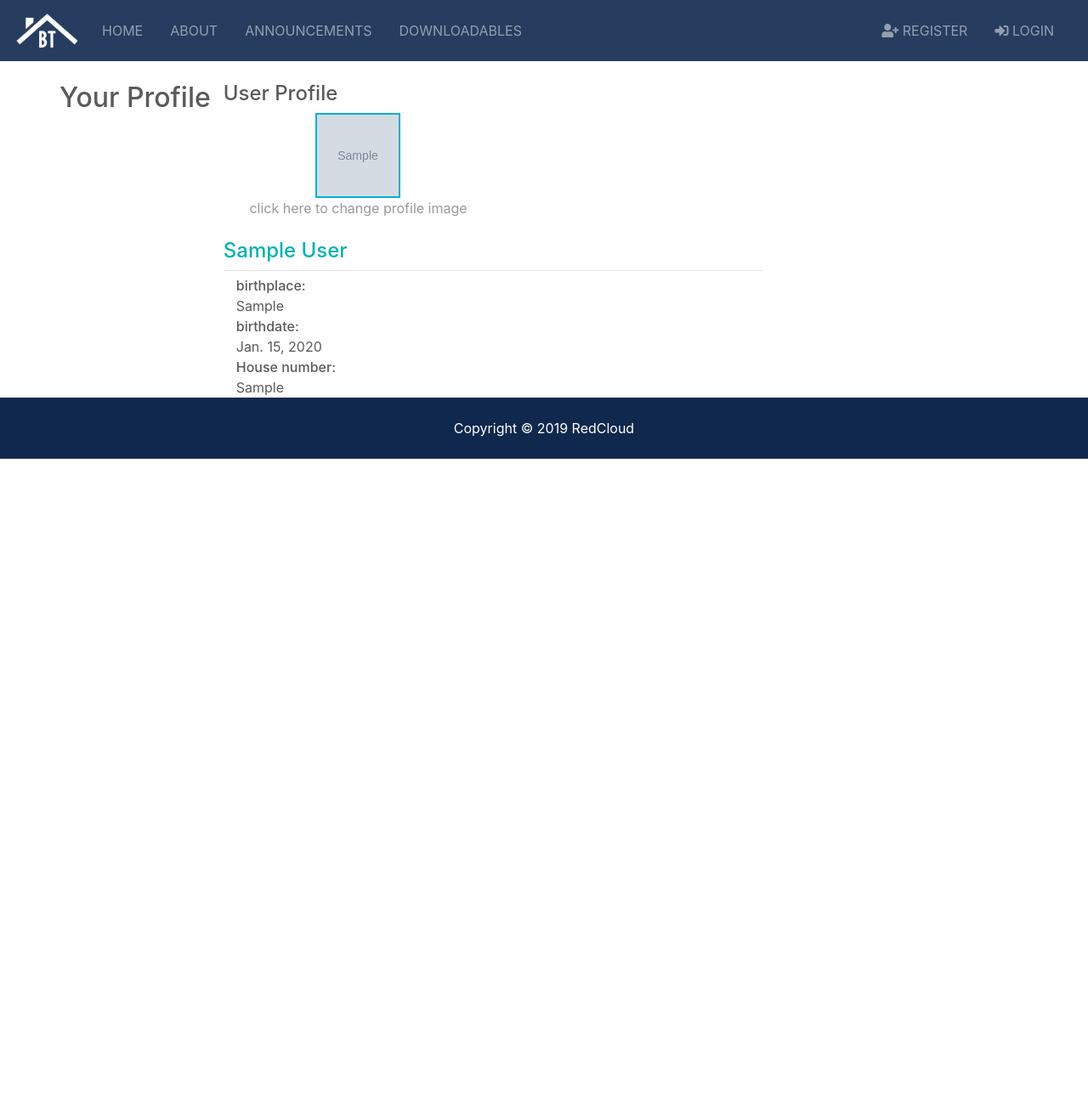
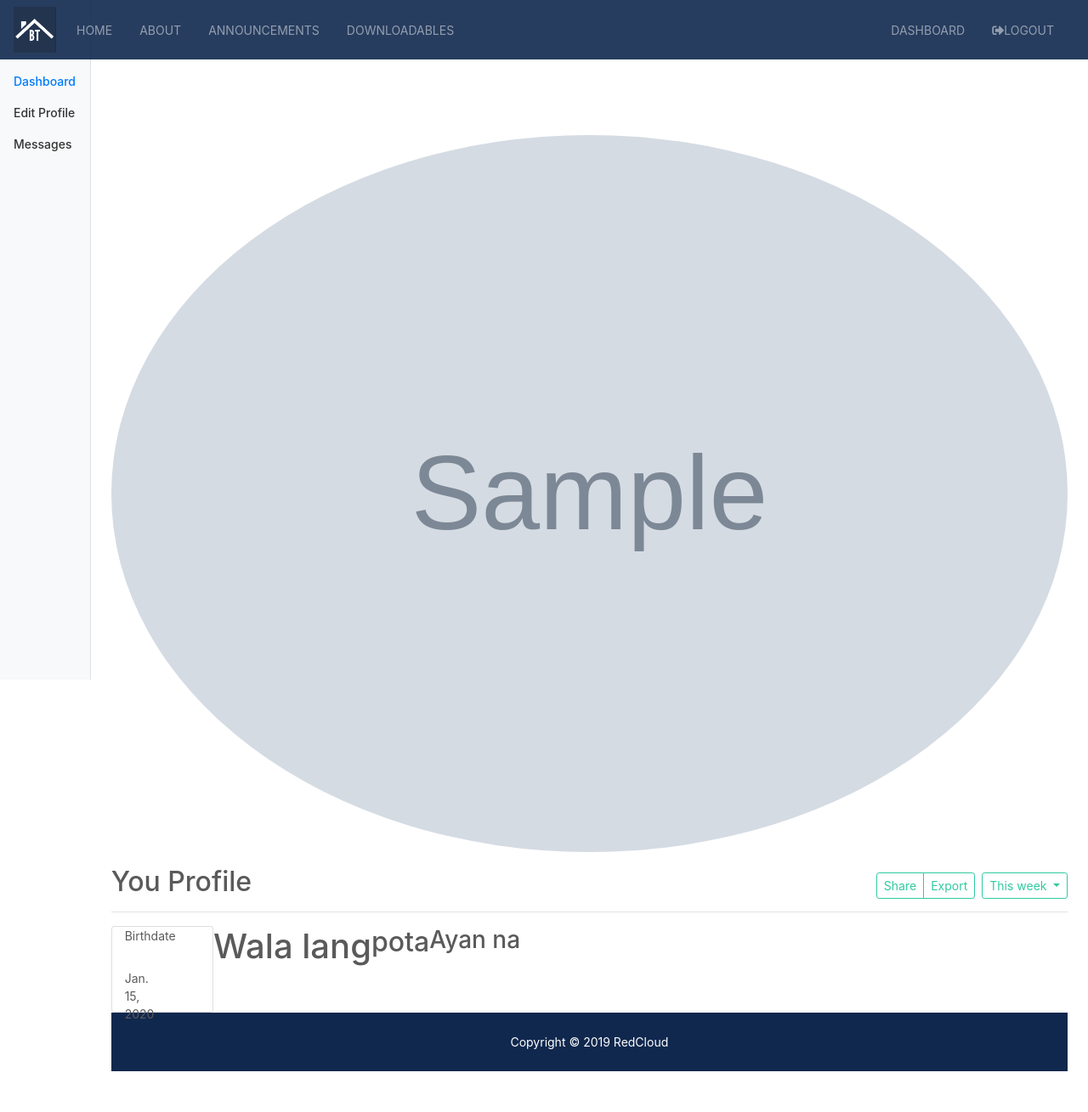
Before and after one commit to bitheaddhzdev/bgydelrosario, a Django app: page /accounts/view_profile in a window 1280 px wide. Shown: the whole page at 85% size. Before the commit the page ends 540 px from the top, so only its background shows below. Run offline with Django 3.2, Linux system fonts and the light colour scheme; a user stored in the database is signed in; tables that the repository leaves empty hold one stand-in row (values such as "Sample post"); grey boxes marked "Sample" are stand-in pictures; some libraries are stand-ins or nearby versions.

Commit message:
created new page

```diff
--- a/accounts/urls.py
+++ b/accounts/urls.py
@@ -8,4 +8,5 @@ urlpatterns = [
     path('register', views.register, name='register'),
     path('logout', views.logout, name='logout'),
     path('dashboard', views.dashboard, name='dashboard'),
+
 ]
--- a/accounts/views.py
+++ b/accounts/views.py
@@ -4,6 +4,7 @@ from django.contrib.auth.models import User
 from django.contrib.auth.decorators import login_required
 from contacts.models import Contact
 from .models import UserProfile
+
 
 def register(request):
     if request.method == 'POST':
@@ -67,16 +68,17 @@ def logout(request):
         return redirect('index')
     return redirect('index')
 
+@login_required(login_url='login')
 def dashboard(request):
     # test if user is admin.
-    # if request.user.is_superuser:
-    #     messages.success(request, 'Hello Admin')
-
-    user_contacts = Contact.objects.order_by('-contact_date').filter(user_id=request.user.id)
-    context = {
+    if request.user.is_superuser:
+        return render(request,'accounts/adminsite.html')
+    else:
+        user_contacts = Contact.objects.order_by('-contact_date').filter(user_id=request.user.id)
+        context = {
         'contacts' : user_contacts
-    }
-    return render(request, 'accounts/dashboard.html', context)
+        }
+        return render(request, 'accounts/dashboard.html', context)
 
 @login_required(login_url='login')
 def edit_profile(request):
@@ -108,12 +110,19 @@ def edit_profile(request):
                                 bio=bio,
                                 birthplace=birthplace)
         # save_profile.save()
-        messages.success(request, 'Profile Saved!')
+        messages.success(request, 'Profile Updated!')
         return redirect('dashboard')
     else:
-        return render(request, 'accounts/edit_profile.html')
+        return render(request, 'accounts/edit_profile.html', {'user_profile': user_profile})
 
+@login_required(login_url='login')
 def view_profile(request):
-    user_id = request.user.id
-    user_profile = get_object_or_404(UserProfile, user_id=user_id)
-    return render(request, 'accounts/view_profile.html', {'user' : user_profile})
+    if request.user.is_authenticated:
+        user_id = request.user.id
+        user_profile = get_object_or_404(UserProfile, user_id=user_id)
+        context = {
+            'user' : user_profile,
+        }
+        return render(request, 'accounts/view_profile.html', context)
+    else:
+        return redirect('dashboard')
--- /dev/null
+++ b/barangay.txt
@@ -0,0 +1,2 @@
+brgydelrosario1
+password
--- a/bgydelrosario/static/css/style.css
+++ b/bgydelrosario/static/css/style.css
@@ -72,10 +72,10 @@ input.hidden {
   #showcase-inner.showcase-search {
     min-height: 270px; }
 
-#profile-image1{
+#profile_pic {
   cursor: pointer;
-  width: 100px;
-  height: 100px;
+  width: 150px;
+  height: 150px;
   border:2px solid #03b1ce ;}
 
 #work {
--- a/templates/accounts/dashboard.html
+++ b/templates/accounts/dashboard.html
@@ -2,7 +2,7 @@
 {% extends 'base.html' %}
 {% block title %} | Dashboard {% endblock %}
 {% block content %}
-
+<br>
 <section id="showcase-inner" class="py-5 text-white">
         <div class="container">
           <div class="row text-center">
@@ -37,6 +37,9 @@
           <div class="row">
             <div class="col-md-12">
               <h2>Welcome {{user.username}}</h2>
+              <a href="{% url 'edit_profile' %}">Edit Profile</a>
+              <a href="{% url 'view_profile' %}">View Profile</a>
+
               {% if contacts %}
               <p>Here are the announcements that you have inquired about</p>
               <table class="table">
--- a/templates/accounts/view_profile.html
+++ b/templates/accounts/view_profile.html
@@ -1,50 +1,62 @@
 {% extends 'base.html' %}
+{% block title %} | Profile Account {% endblock %}
 {% block content %}
 <br>
 <br>
-<div class="container">
-   <div class="row">
-      <h2>Your Profile</h2>
-      <div class="col-md-7">
-          <div class="panel pane-default">
-              <div class="panel-heading"><h4>User Profile</h4></div>
-              <div class="panel-body">
-                  <div class="box box-info">
-                      <div class="box-body">
-                          <div class="col-sm-6">
-                              <div align="center">
-                                  <img src="{{user.photo_main.url}}" alt="User Pic" id="profile-image1"
-                                   class="img-circle img-responsive">
-                                   <input type="file" class="hidden" id="profile-image-upload">
-                                   <div style="color:#999;">click here to change profile image</div>
-                              </div>
-                              <br>
-                          </div>
-                          <!-- input group -->
-                          <div class="sm-col-6">
-                              <h4 style="color:#00b1b1;"><span>{{user.first_name}} {{user.middle_name}}
-                                  {{ user.last_name}}
-                              </span></h4>
-                          </div>
-                          <div class="clearfix">
-                              <hr style="margin:5px 0 5px 0;">
-                          </div>
-                          <div class="col-sm-5 col-xs-6 title">birthplace: </div>
-                              <div class="col-sm-7 col-xs-6">{{user.birthplace}}
-                          </div>
-                          <div class="col-sm-5 col-xs-6 title">birthdate: </div>
-                          <div class="col-sm-7 col-xs-6">{{user.birthdate}}
-                          </div>
-                          <div class="col-sm-5 col-xs-6 title">House number: </div>
-                          <div class="col-sm-7 col-xs-6">{{user.house_num}}
-                          </div>
-                      </div>
-                  </div>
-              </div>
+<br>
+    <div class="container-fluid">
+      <div class="row">
+        <nav class="col-md-1 d-none d-md-block bg-light sidebar">
+          <div class="sidebar-sticky">
+            <ul class="nav flex-column">
+              <li class="nav-item">
+                <br>
+                <a class="nav-link active" href="{% url 'dashboard' %}">Dashboard <span class="sr-only">(current)</span>
+                </a>
+              </li>
+              <li class="nav-item">
+                <a class="nav-link" href="{% url 'edit_profile' %}">Edit Profile</a>
+              </li>
+              <li class="nav-item">
+                <a class="nav-link" href="#">Messages</a>
+              </li>
+            </ul>
           </div>
-      </div>
-   </div>
+        </nav>
+    </div>
 </div>
 
+<main role="main" class="col-md-11 ml-sm-auto col-lg-11 px-4">
+  <img class="rounded-circle article-img" src="{{user.photo_main.url}}">
+    <div class="d-flex justify-content-between flex-wrap flex-md-nowrap align-items-center pt-3 pb-2 mb-3 border-bottom">
+        <h1 class="h2">You Profile</h1>
 
+    <div class="btn-toolbar mb-2 mb-md-0">
+      <div class="btn-group mr-2">
+        <button type="button" class="btn btn-sm btn-outline-secondary">Share</button>
+        <button type="button" class="btn btn-sm btn-outline-secondary">Export</button>
+      </div>
+      <button type="button" class="btn btn-sm btn-outline-secondary dropdown-toggle">
+        <span data-feather="calendar"></span>
+        This week
+      </button>
+
+    </div>
+  </div>
+  <div class="container">
+    <div class="row">
+      <div class="card">
+        <div class="col-sm-6">
+          <label for="birthdate">Birthdate</label>
+        </div>
+        <div class="col-sm-6">
+            <label for="birthdate">{{user.birthdate}}</label>
+        </div>
+    </div>
+
+        <h1>Wala lang</h1>
+        <h2>pota</h2>
+        <h3>Ayan na</h3>
+    </div>
+  </div>
 {% endblock %}
--- a/templates/base.html
+++ b/templates/base.html
@@ -15,6 +15,8 @@
     <link rel="stylesheet" href="{% static 'css/lightbox.min.css' %}">
     <!-- carousel -->
     <link rel="stylesheet" href="{% static 'css/carousel.css' %}">
+    <!-- Dashboard -->
+    <link rel="stylesheet" href="{% static 'css/dashboard.css' %}">
     <title>Brgy. Del Rosario {% block title %}{% endblock %}</title>
 </head>
 <body>
@@ -32,5 +34,6 @@
     <script src="{% static 'js/main.js' %}"></script>
     <script src="{% static 'js/lightbox.min.js' %}"></script>
     <script src="{% static 'js/Chart.min.js' %}"></script>
+
 </body>
 </html>
--- a/templates/partials/_navbar.html
+++ b/templates/partials/_navbar.html
@@ -1,8 +1,8 @@
 {% load static %}
               <!-- Navbar -->
-              <nav class="navbar navbar-expand-lg fixed-top navbar-dark bg-primary">
+              <nav class="navbar navbar-expand-lg fixed-top flex-md-nowrap navbar-dark bg-primary">
                       <a class="navbar-brand" href="{% url 'index' %}">
-                        <img src="{%static 'img/logo.png' %}" class="logo" alt="">
+                        <img src="{%static 'img/logo.png' %}" class="logo" alt="" style="height:30px;width:50px;">
                       </a>
                       <button class="navbar-toggler" type="button" data-toggle="collapse" data-target="#navbarNavAltMarkup">
                         <span class="navbar-toggler-icon"></span>
@@ -48,7 +48,7 @@
                         </ul>
 
                       <ul class="navbar-nav ml-auto">
-                          {% if user.is_authenticated %}
+                          {% if request.user.is_authenticated %}
                               <li
                               {% if 'dashboard' in request.path %}
                               class="nav-item active mr-3"
@@ -57,7 +57,7 @@
                               {% endif %}
                               >
                               <a class="nav-link" href="{% url 'dashboard' %}">
-                             Welcome {{ user.username }} (Dashboard)</a>
+                              Dashboard </a>
                             </li>
                             <li class="nav-item mr-3">
                               <a href="javascript:{document.getElementById('logout').submit()}" class="nav-link">
@@ -91,12 +91,8 @@
                               Login</a>
                             </li>
                           {% endif %}
-
                         </ul>
-                        <!-- <form class="form-inline mt-2 mt-md-0">
-                            <input class="form-control mr-sm-2" type="text" placeholder="Search" aria-label="Search">
-                            <button class="btn btn-outline-success my-2 my-sm-0" type="submit">Search</button>
-                          </form> -->
+                      </ul>
                    </div>
 
                   </nav>
```
Also changed, not shown: announcements/views.py (+16 -0 lines), templates/accounts/adminsite.html (added, +30 -0 lines), templates/accounts/edit_profile.html (+15 -14 lines). Lines whose indentation alone changed are shown as unchanged.
